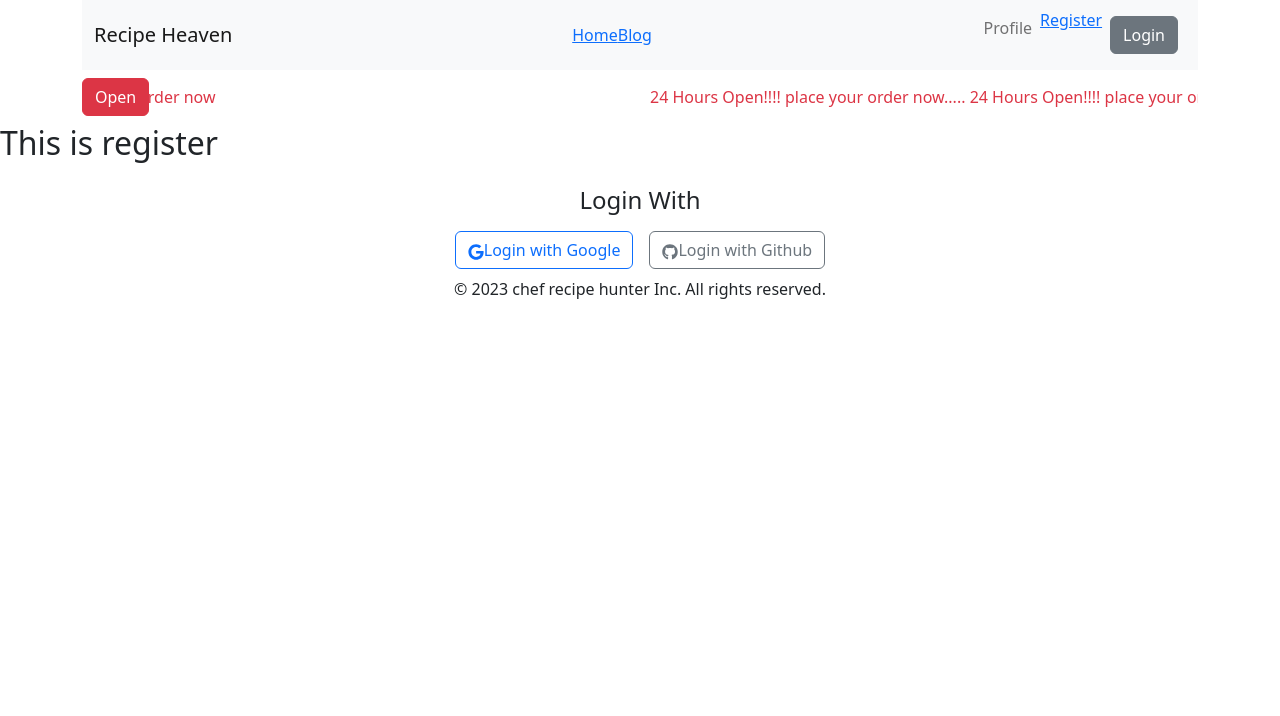
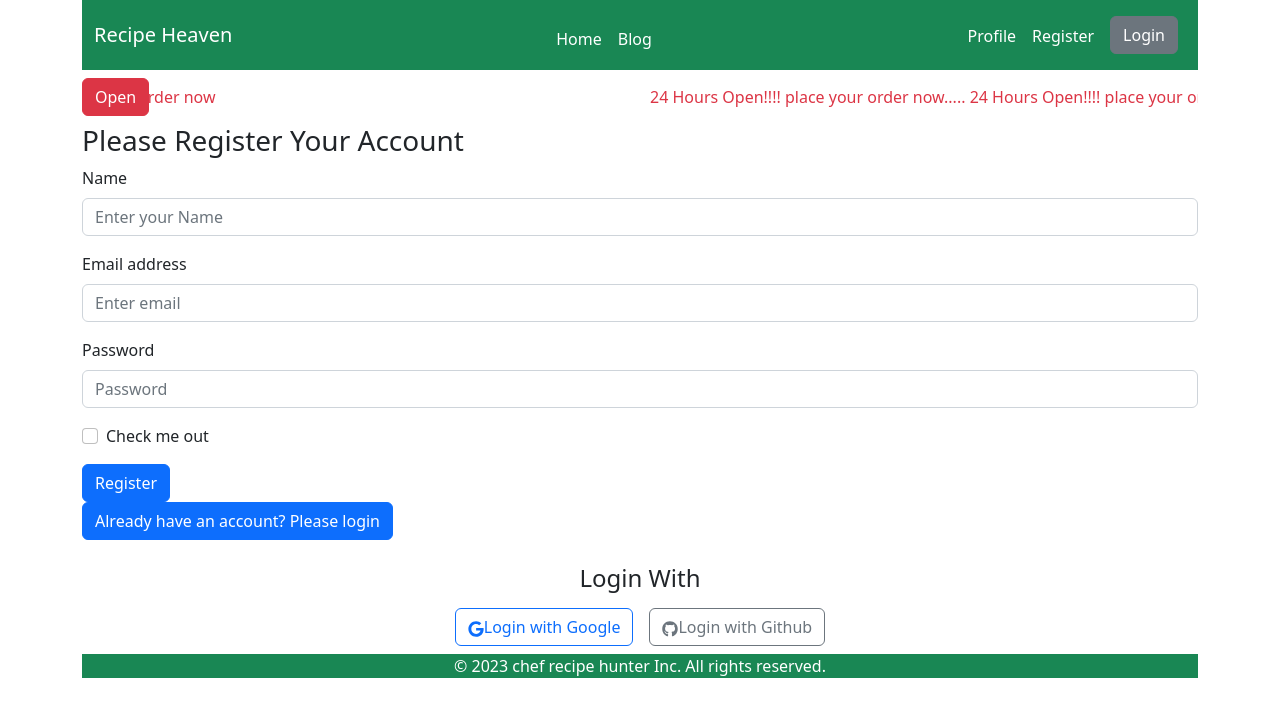
Before and after one commit to Sahrial-alam34/chef-recipe-heaven-client, a React (Vite) app: page /register in a window 1280 px wide. Shown: the top 716 px of the page. Built offline with nearby package versions, Linux system fonts and the light colour scheme.

Commit message:
login and register page added

```diff
--- a/index.html
+++ b/index.html
@@ -4,7 +4,7 @@
     <meta charset="UTF-8" />
     <link rel="icon" type="image/svg+xml" href="/vite.svg" />
     <meta name="viewport" content="width=device-width, initial-scale=1.0" />
-    <title>Vite + React</title>
+    <title>Recipe Heaven</title>
   </head>
   <body>
     <div id="root"></div>
--- a/src/components/Login/Login.jsx
+++ b/src/components/Login/Login.jsx
@@ -1,11 +1,40 @@
 /* eslint-disable no-unused-vars */
 import React from 'react';
+import { Button, Container, Form } from 'react-bootstrap';
+import { Link } from 'react-router-dom';
+
 
 const Login = () => {
     return (
-        <div>
-            <h2>This is Login </h2>
-        </div>
+        <Container>
+            <h3>Please Login Your Account</h3>
+            <Form >
+                <Form.Group className="mb-3" controlId="formBasicEmail">
+                    <Form.Label>Email address</Form.Label>
+                    <Form.Control name='email' type="email" placeholder="Enter email" required />
+                    <Form.Text className="text-muted">
+
+
+                    </Form.Text>
+                </Form.Group>
+
+                <Form.Group className="mb-3" controlId="formBasicPassword">
+                    <Form.Label>Password</Form.Label>
+                    <Form.Control name='password' type="password" placeholder="Password" required />
+                </Form.Group>
+                <Form.Group className="mb-3" controlId="formBasicCheckbox">
+                    <Form.Check type="checkbox" label="Check me out" />
+                </Form.Group>
+                <Button variant="primary" type="submit">
+                    Login
+                </Button>
+            </Form>
+            <Link to='/register'>
+                <Button variant="primary" type="submit">
+                    New to Web? Register
+                </Button>
+            </Link>
+        </Container>
     );
 };
 
--- a/src/components/Register/Register.jsx
+++ b/src/components/Register/Register.jsx
@@ -1,16 +1,53 @@
 /* eslint-disable no-unused-vars */
 import React from 'react';
 import GoogleGithub from '../GoogleGithub/GoogleGithub';
+import { Button, Container, Form } from 'react-bootstrap';
+import { Link } from 'react-router-dom';
 
 const Register = () => {
     return (
-        <div>
-            <h2>This is register</h2>
+        <Container>
+            <h3>Please Register Your Account</h3>
+            <Form >
+                <Form.Group className="mb-3" controlId="formBasicEmail">
+                    <Form.Label>Name</Form.Label>
+                    <Form.Control type="name" name='name' placeholder="Enter your Name" required />
+                    <Form.Text className="text-muted">
+
+
+                    </Form.Text>
+                </Form.Group>
+                <Form.Group className="mb-3" controlId="formBasicEmail">
+                    <Form.Label>Email address</Form.Label>
+                    <Form.Control type="email" name='email' placeholder="Enter email" required />
+                    <Form.Text className="text-muted">
+
+
+                    </Form.Text>
+                </Form.Group>
+
+                <Form.Group className="mb-3" controlId="formBasicPassword">
+                    <Form.Label>Password</Form.Label>
+                    <Form.Control type="password" name='password' placeholder="Password" required />
+                </Form.Group>
+                <Form.Group className="mb-3" controlId="formBasicCheckbox">
+                    <Form.Check type="checkbox" label="Check me out" />
+                </Form.Group>
+                <Button variant="primary" type="submit">
+                    Register
+                </Button>
+            </Form>
+            <Link to='/login'>
+                <Button variant="primary" type="submit">
+                    Already have an account? Please login
+                </Button>
+            </Link>
+
             <div className='text-center'>
-            <GoogleGithub></GoogleGithub>
+                <GoogleGithub></GoogleGithub>
             </div>
 
-        </div>
+        </Container>
     );
 };
 
--- a/src/pages/Shared/Footer/Footer.jsx
+++ b/src/pages/Shared/Footer/Footer.jsx
@@ -1,14 +1,17 @@
 /* eslint-disable no-unused-vars */
 import React from 'react';
+import { Container } from 'react-bootstrap';
 
 const Footer = () => {
     return (
-        <footer className='divide-y  text-gray-800'>
-            <div></div>
-            <div className='py-6 text-sm text-center text-gray-400'>
-                © 2023 chef recipe hunter Inc. All rights reserved.
-            </div>
-        </footer>
+        <Container>
+            <footer className='divide-y bg-success text-white'>
+                <div></div>
+                <div className='py-6 text-sm text-center bg'>
+                    © 2023 chef recipe hunter Inc. All rights reserved.
+                </div>
+            </footer>
+        </Container>
     );
 };
 
--- a/src/pages/Shared/Header/Header.jsx
+++ b/src/pages/Shared/Header/Header.jsx
@@ -1,29 +1,35 @@
+
 /* eslint-disable no-unused-vars */
 import React from 'react';
 import { Button, Container, Nav, NavDropdown, Navbar } from 'react-bootstrap';
 import Marquee from 'react-fast-marquee';
-import { Link } from 'react-router-dom';
+import { Link, NavLink } from 'react-router-dom';
 
 const Header = () => {
+
     return (
         <div className='container'>
-            <Navbar collapseOnSelect expand="lg" bg="light" variant="light">
+            <Navbar collapseOnSelect expand="lg" bg="success" variant="success" >
                 <Container>
-                    <Navbar.Brand href="#home">Recipe Heaven</Navbar.Brand>
+                    <Navbar.Brand className='text-white' href="/">Recipe Heaven</Navbar.Brand>
                     <Navbar.Toggle aria-controls="responsive-navbar-nav" />
                     <Navbar.Collapse id="responsive-navbar-nav">
                         <Nav className="mx-auto">
-                            <Link to='/'>Home</Link>
-                            <Link to='/blog'>Blog</Link>
+                            <NavLink to='/' className='text-white mt-2 p-2 text-decoration-none'>Home</NavLink>
+                            <NavLink to='/blog' className='text-white mt-2 p-2 text-decoration-none' >Blog</NavLink>
 
                         </Nav>
                         <Nav>
-                            <Nav.Link href="#deets">Profile</Nav.Link>
+                            <NavLink to='/' className='text-white mt-2 p-2 text-decoration-none'>Profile</NavLink>
+                            <NavLink
+                                to="/register"
+                                className='text-white mt-2 p-2 text-decoration-none'
 
+                            >
+                                Register
+                            </NavLink>
 
-                            <Link to='/register'>Register</Link>
-
-                            <Nav.Link eventKey={2} href="#memes">
+                            <Nav.Link eventKey={2} href="/login">
 
                                 <Button variant="secondary">Login</Button>{' '}
                             </Nav.Link>
--- a/src/routes/Routes.jsx
+++ b/src/routes/Routes.jsx
@@ -16,11 +16,11 @@ const router = createBrowserRouter([
                 element: <Home></Home>
             },
             {
-              path:'/register',
+              path:'register',
               element:<Register></Register>
             },
             {
-                path: '/login',
+                path: 'login',
                 element: <Login></Login>
             },
             {
```
